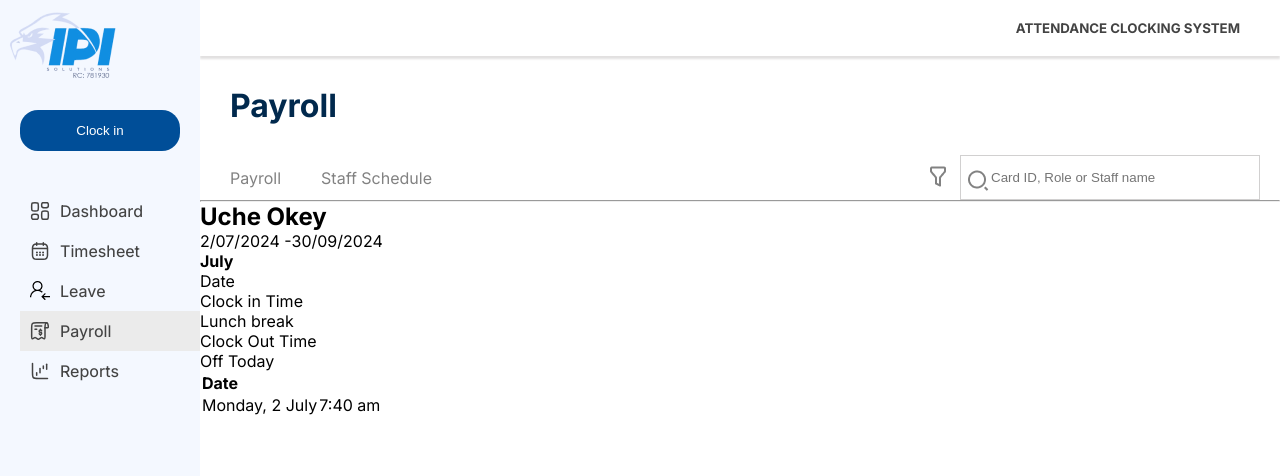
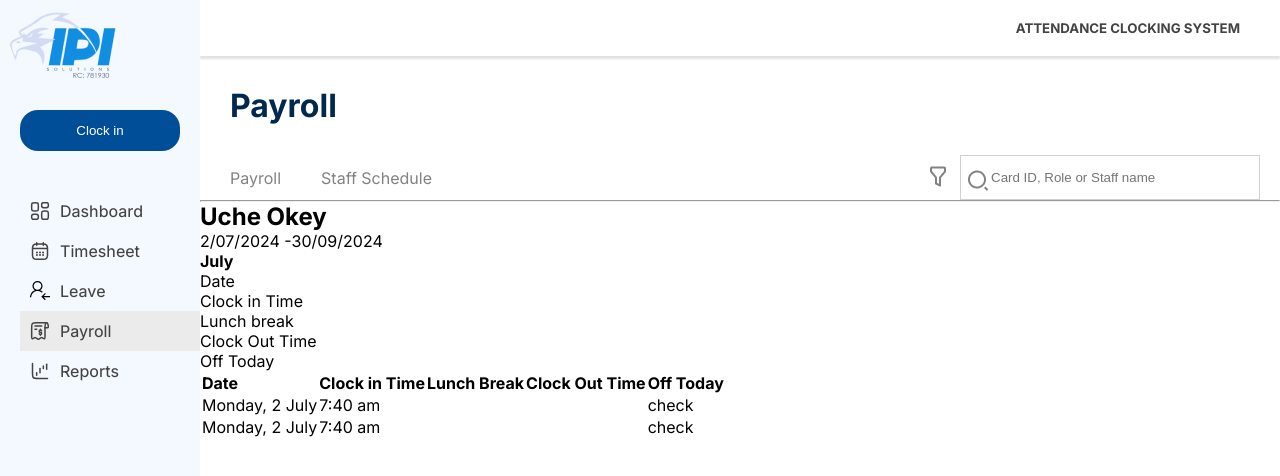
Before and after one commit to chidinmabnwaeze/AttendanceSystem, a React (Vite) app: page /payroll in a window 1280 px wide. Shown: the top 476 px of the page. Built offline with nearby package versions, Linux system fonts and the light colour scheme.

Commit message:
schedule

```diff
--- a/src/components/staffSchedule.jsx
+++ b/src/components/staffSchedule.jsx
@@ -1,6 +1,18 @@
-import React from "react";
+import React, { useState } from "react";
 
 const staffSchedule = () => {
+
+    const Schedule = useState([
+        {
+            date : "Monday, 2 July",
+            clockInTime : "7:40am",
+            lunchBreak : " ",
+            clockOutTime : " " ,
+
+        }
+    ])
+
+
   return (
     <div className="staffSchedule">
       <div className="schedule-staff">
@@ -32,15 +44,23 @@ const staffSchedule = () => {
 
         <table className="calendar">
 <tr>
-    <th> Date</th>
+    <th className="payroll-tableHead"> Date</th>
+    <th className="payroll-tableHead"> Clock in Time</th>
+    <th className="payroll-tableHead"> Lunch Break</th>
+    <th className="payroll-tableHead"> Clock Out Time</th>
+    <th className="payroll-tableHead"> Off Today</th>
 </tr>
 
-            <tr colspan ="7">
-                <td>Monday, 2 July</td>
-                <td>7:40 am</td>
-                <td></td>
+{Schedule.map((schedule , index)=>(
+ <tr colspan ="7" key={index}>
+ <td>Monday, 2 July</td>
+ <td>7:40 am</td>
+ <td></td>
+ <td></td>
+ <td>check</td>
+</tr>
 
-            </tr>
+))}
 
         </table>
       </div>
--- /dev/null
+++ b/src/styles/payroll.css
@@ -0,0 +1,3 @@
+.calendar{
+    border: 2px solid;
+}
```
